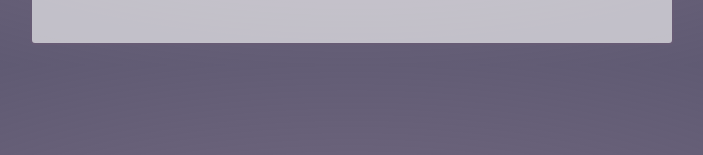
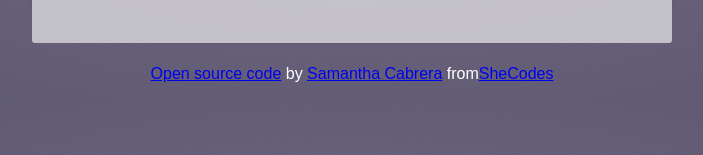
Before and after one commit to villa151/weather-react, a React (Create React App) app: page / in a window 1280 px wide. Shown: the part 504-659 px from the top of the page, without its empty margins (288-991 px from the left). Built offline with nearby package versions, Linux system fonts and the light colour scheme.

Commit message:
open source added
code information added at the bottom

```diff
--- a/src/App.css
+++ b/src/App.css
@@ -161,3 +161,7 @@ img {
   text-align: center;
   font-size: small;
 }
+
+.footer {
+  color: #fff;
+}
--- a/src/App.js
+++ b/src/App.js
@@ -6,6 +6,28 @@ function App() {
   return (
     <div className="App">
       <Weather />
+      <p className="footer">
+        {" "}
+        <a
+          href="https://github.com/villa151/weather-react"
+          target="_blank"
+          rel="noreferrer"
+        >
+          Open source code
+        </a>{" "}
+        by{" "}
+        <a
+          href="https://effulgent-gingersnap-c33a99.netlify.app"
+          target="_blank"
+          rel="noreferrer"
+        >
+          Samantha Cabrera
+        </a>{" "}
+        from
+        <a href="https://shecodes.io/" target="_blank" rel="noreferrer">
+          SheCodes
+        </a>
+      </p>
     </div>
   );
 }
```
